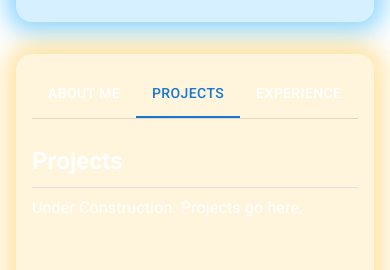
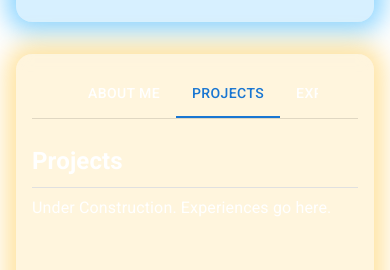
Before and after one commit to OkuraKenG/okurakeng.github.io, a React (Create React App) app: page / in a window 390 px wide. Both pictures are taken after a click on the tab "PROJECTS". Shown: the part 191-461 px from the top of the page. Built offline with nearby package versions, Linux system fonts and the light colour scheme.

Commit message:
mobile support

```diff
--- a/package.json
+++ b/package.json
@@ -6,6 +6,7 @@
 	"dependencies": {
 		"@emotion/react": "^11.13.3",
 		"@emotion/styled": "^11.13.0",
+		"@mui/lab": "^6.0.0-beta.9",
 		"@mui/material": "^6.0.2",
 		"@p5-wrapper/react": "^4.4.2",
 		"@types/jest": "^29.5.12",
--- a/src/components/Tabs.tsx
+++ b/src/components/Tabs.tsx
@@ -6,6 +6,7 @@ import Divider from '@mui/material/Divider';
 import useMediaQuery from '@mui/material/useMediaQuery';
 import { useTheme } from '@mui/material/styles';
 import AboutMe from './tabs/AboutMe';
+// import LeftAlignedTimeline from './tabs/Projects';
 
 interface TabPanelProps {
 	children?: React.ReactNode;
@@ -25,12 +26,18 @@ function TabPanel(props: TabPanelProps) {
 			id={`vertical-tabpanel-${index}`}
 			aria-labelledby={`vertical-tab-${index}`}
 			{...other}
+			style={{
+				maxHeight: isMobile ? '310px' : '370px', // Set a max height for the tab panel
+				overflowY: 'auto', // Enable scrolling for overflow
+			}}
 		>
 			{value === index && (
-				<Box sx={{
-					pl: isMobile ? 0 : 3,
-					pt: isMobile ? 3 : 0
-				}}>
+				<Box
+					sx={{
+						pl: isMobile ? 0 : 3,
+						pt: isMobile ? 3 : 0,
+					}}
+				>
 					{children}
 				</Box>
 			)}
@@ -69,6 +76,9 @@ export default function BasicTabs() {
 					display: 'flex',
 					flexDirection: isMobile ? 'row' : 'column', // Adjust direction for mobile
 				}}
+				variant="scrollable"
+				scrollButtons={isMobile}
+				allowScrollButtonsMobile
 			>
 				<Tab
 					label="About Me"
@@ -131,8 +141,9 @@ export default function BasicTabs() {
 					<h2 className="text-white m-0">Projects</h2>
 					<Divider sx={{ bgcolor: 'white' }} className='my-2' />
 					<div className='text-white'>
-						Under Construction. Projects go here.
+						Under Construction. Experiences go here.
 					</div>
+					{/* <LeftAlignedTimeline /> */}
 				</TabPanel>
 				<TabPanel value={value} index={2}>
 					<h2 className="text-white m-0">Experience</h2>
--- /dev/null
+++ b/src/components/tabs/Projects.tsx
@@ -0,0 +1,42 @@
+import * as React from 'react';
+import Timeline from '@mui/lab/Timeline';
+import TimelineItem from '@mui/lab/TimelineItem';
+import TimelineSeparator from '@mui/lab/TimelineSeparator';
+import TimelineConnector from '@mui/lab/TimelineConnector';
+import TimelineContent from '@mui/lab/TimelineContent';
+import TimelineDot from '@mui/lab/TimelineDot';
+import TimelineOppositeContent, {
+	timelineOppositeContentClasses,
+} from '@mui/lab/TimelineOppositeContent';
+
+export default function LeftAlignedTimeline() {
+	return (
+		<Timeline
+			sx={{
+				[`& .${timelineOppositeContentClasses.root}`]: {
+					flex: 0.2,
+				},
+			}}
+		>
+			<TimelineItem>
+				<TimelineOppositeContent color="textSecondary">
+					09:30 am
+				</TimelineOppositeContent>
+				<TimelineSeparator>
+					<TimelineDot />
+					<TimelineConnector />
+				</TimelineSeparator>
+				<TimelineContent>Eat</TimelineContent>
+			</TimelineItem>
+			<TimelineItem>
+				<TimelineOppositeContent color="textSecondary">
+					10:00 am
+				</TimelineOppositeContent>
+				<TimelineSeparator>
+					<TimelineDot />
+				</TimelineSeparator>
+				<TimelineContent>Code</TimelineContent>
+			</TimelineItem>
+		</Timeline>
+	);
+}
--- a/src/index.css
+++ b/src/index.css
@@ -20,3 +20,7 @@ a:visited {
 a {
 	color: white;
 }
+
+div {
+	scrollbar-width: thin;
+}
```
Also changed, not shown: 1 other file (tests, documents, lock files or other folders).
